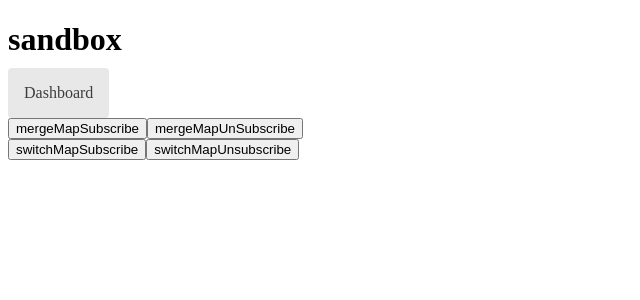
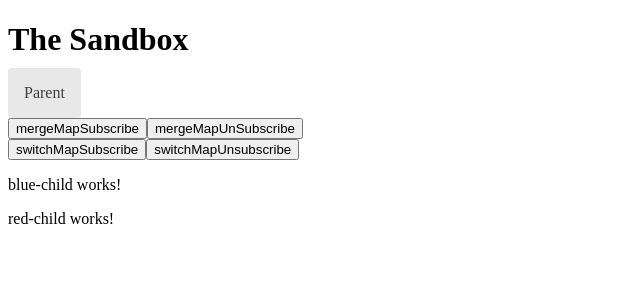
Before and after one commit to eigenman38/sandbox, an Angular app: page /parent in a window 1280 px wide. Shown: the top 300 px of the page, without its empty margins (0-640 px from the left). Built offline with nearby package versions, Linux system fonts and the light colour scheme.

Commit message:
added children to parent

```diff
--- a/src/app/app.component.html
+++ b/src/app/app.component.html
@@ -1,3 +1,3 @@
 <h1>{{ title }}</h1>
-<nav><a routerLink="/parent">Dashboard</a><br /></nav>
+<nav><a routerLink="/parent">Parent</a><br /></nav>
 <router-outlet></router-outlet>
--- a/src/app/app.component.ts
+++ b/src/app/app.component.ts
@@ -8,7 +8,7 @@ import { mergeMap, map, switchMap } from 'rxjs/operators';
   styleUrls: ['./app.component.css'],
 })
 export class AppComponent implements OnInit, OnDestroy {
-  title = 'sandbox';
+  title = 'The Sandbox';
 
   ngOnInit(): void {}
 
--- a/src/app/parent/parent.component.html
+++ b/src/app/parent/parent.component.html
@@ -7,3 +7,6 @@
 <button (click)="switchMapSubscribe()">switchMapSubscribe</button>
 
 <button (click)="switchMapUnsubscribe()">switchMapUnsubscribe</button>
+
+<app-blue-child></app-blue-child>
+<app-red-child></app-red-child>
```
